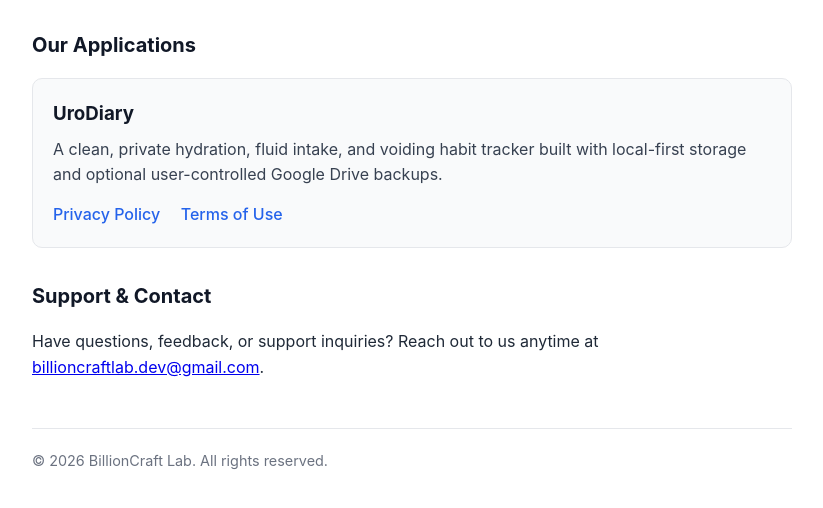
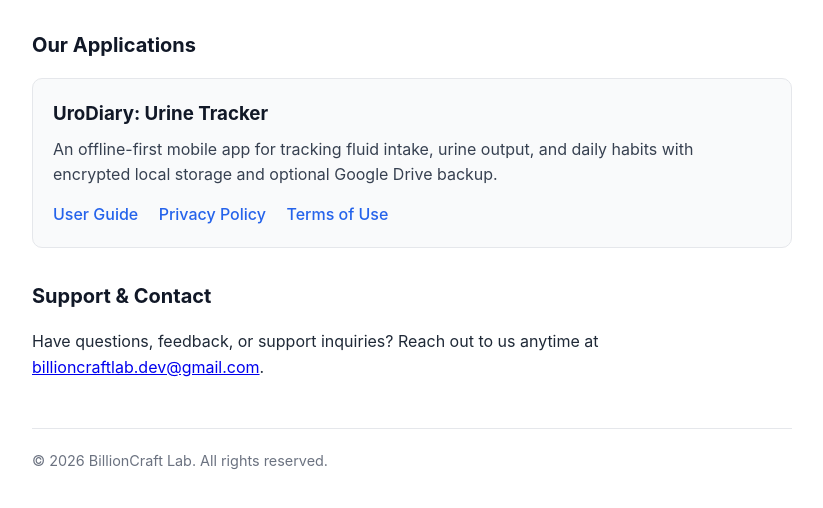
Before and after one commit to billioncraftlab/billioncraftlab.github.io, a plain HTML site: page index.html in a window 1280 px wide. Shown: the part 158-666 px from the top of the page, without its empty margins (228-1051 px from the left). Drawn offline with Linux system fonts and the light colour scheme.

Commit message:
Revise UroDiary title and description in index.html
Updated UroDiary description and title for clarity.

```diff
--- a/index.html
+++ b/index.html
@@ -27,9 +27,10 @@
   <main>
     <h2>Our Applications</h2>
     <div class="card">
-      <h3>UroDiary</h3>
-      <p>A clean, private hydration, fluid intake, and voiding habit tracker built with local-first storage and optional user-controlled Google Drive backups.</p>
+      <h3>UroDiary: Urine Tracker</h3>
+      <p>An offline-first mobile app for tracking fluid intake, urine output, and daily habits with encrypted local storage and optional Google Drive backup.</p>
       <div class="links">
+        <a href="user-guide.html">User Guide</a>
         <a href="privacy-policy.html">Privacy Policy</a>
         <a href="terms-of-use.html">Terms of Use</a>
       </div>
```
